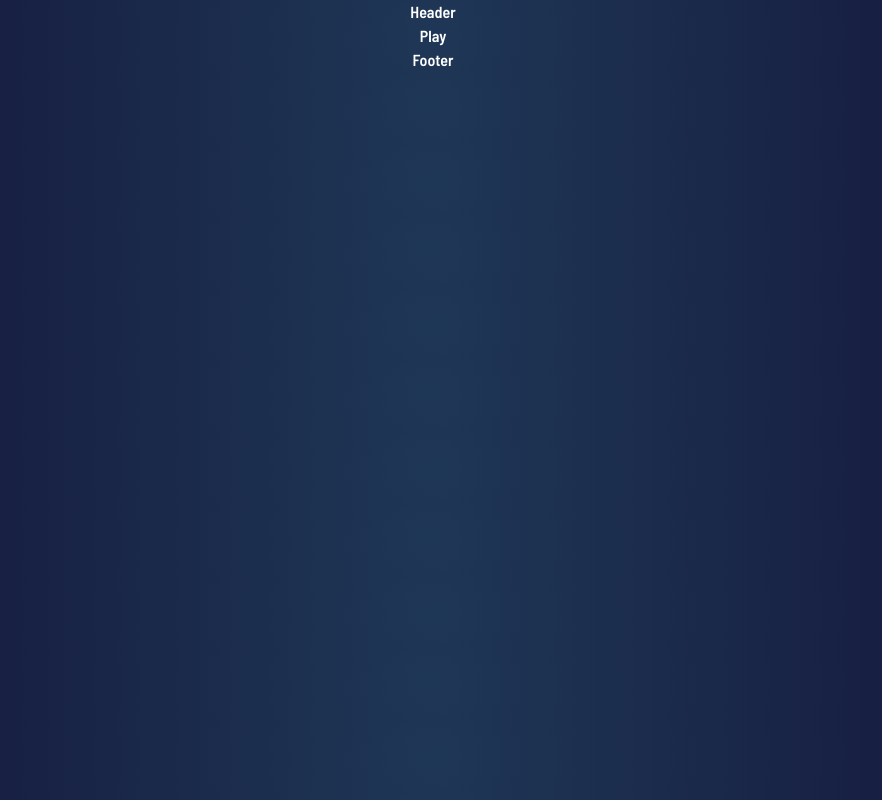
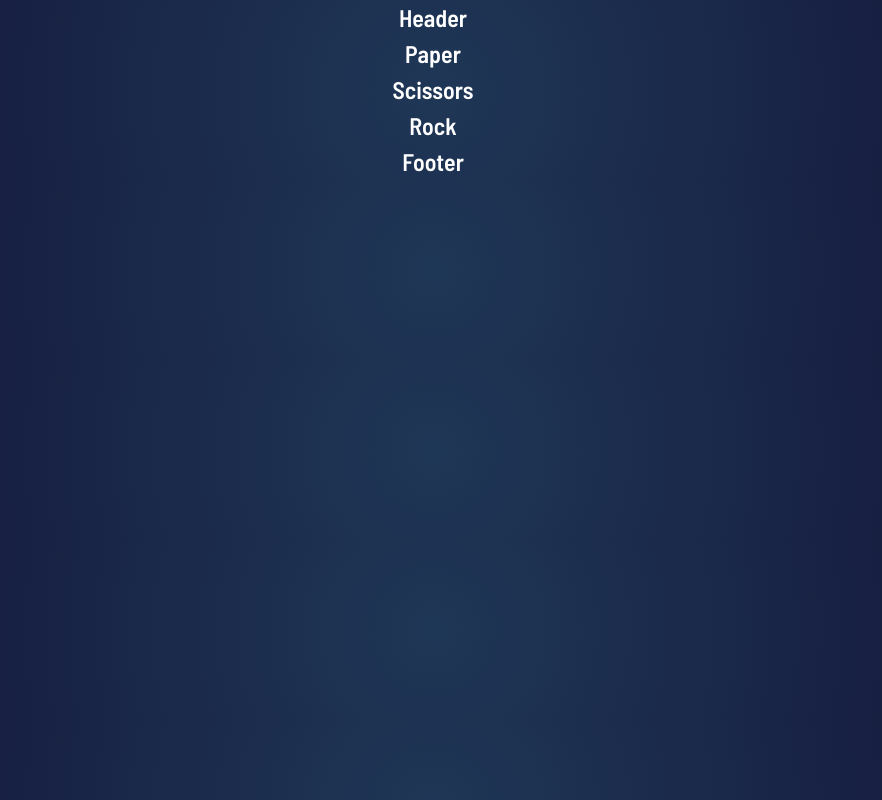
Before and after one commit to Isaacobuya5/resultier-challenge, a Next.js app: page /play in a window 1280 px wide. Shown: the whole page, without its empty margins (207-1089 px from the left). Built offline with nearby package versions, Linux system fonts and the light colour scheme.

Commit message:
create logic for the  game

```diff
--- a/pages/_app.js
+++ b/pages/_app.js
@@ -16,6 +16,7 @@ function MyApp({ Component, pageProps }) {
         setUserChoice={setUserChoice}
         userChoice={userChoice}
         score={score}
+        setScore={setScore}
       />
       <Footer />
     </Fragment>
--- a/pages/game.js
+++ b/pages/game.js
@@ -1,7 +1,55 @@
-function Game() {
+import { useState, useEffect } from "react";
+function Game({ score, userChoice, setScore }) {
+  const [house, setHouse] = useState("");
+  const [playerMin, setPlayerMin] = useState("");
+
+  const newHousePick = () => {
+    const choices = ["rock", "paper", "scissors"];
+    setHouse(choices[Math.floor(Math.random() * 3)]);
+  };
+
+  useEffect(() => {
+    newHousePick();
+  }, []);
+
+  const Result = () => {
+    if (userChoice == "rock" && house == "scissors") {
+      setPlayerMin("win");
+      setScore(score + 1);
+    } else if (userChoice == "rock" && house == "paper") {
+      setPlayerMin("lose");
+      setScore(score - 1);
+    } else if (userChoice == "scissors" && house == "paper") {
+      setPlayerMin("win");
+      setScore(score + 1);
+    } else if (userChoice == "scissors" && house == "rock") {
+      setPlayerMin("lose");
+      setScore(score - 1);
+    } else if (userChoice == "paper" && house == "rock") {
+      setPlayerMin("win");
+      setScore(score + 1);
+    } else if (userChoice == "paper" && house == "scissors") {
+      setPlayerMin("lose");
+      setScore(score - 1);
+    } else {
+      setPlayerMin("draw");
+    }
+  };
+
+  useEffect(() => {
+    Result();
+  }, [house]);
+
   return (
-    <div>Game</div>
-  )
+    <div>
+      my choice: {userChoice} <br />
+      house choice: {house} <br />
+      Result:
+      {playerMin == "win" && <h2>You Win</h2>}
+      {playerMin == "lose" && <h2>You Lose</h2>}
+      {playerMin == "draw" && <h2>Draw</h2>}
+    </div>
+  );
 }
 
-export default Game
+export default Game;
--- a/pages/play.js
+++ b/pages/play.js
@@ -1,6 +1,32 @@
-function Play(props) {
-  console.log(props);
-  return <div>Play</div>;
+import Link from "next/link";
+
+function Play({ setUserChoice }) {
+
+  const setChoice = (e) => {
+    setUserChoice(e.target.dataset.id);
+  }
+  return <div>
+    <Link href={"/game"}>
+      {/** icon paper */}
+      <div data-id="paper" onClick={setChoice}>
+      Paper
+      </div>
+    </Link>
+
+    <Link href={"/game"}>
+      {/** icon paper */}
+      <div data-id="scissors" onClick={setChoice}>
+      Scissors
+      </div>
+    </Link>
+
+    <Link href={"/game"}>
+      {/** icon paper */}
+      <div data-id="rock" onClick={setChoice}>
+      Rock
+      </div>
+    </Link>
+  </div>;
 }
 
 export default Play;
--- a/styles/globals.css
+++ b/styles/globals.css
@@ -33,5 +33,6 @@ a {
     background: var(--background-gradient);
     text-align: center;
     color: #fff;
+    font-size: 1.5rem;
   }
 }
```
